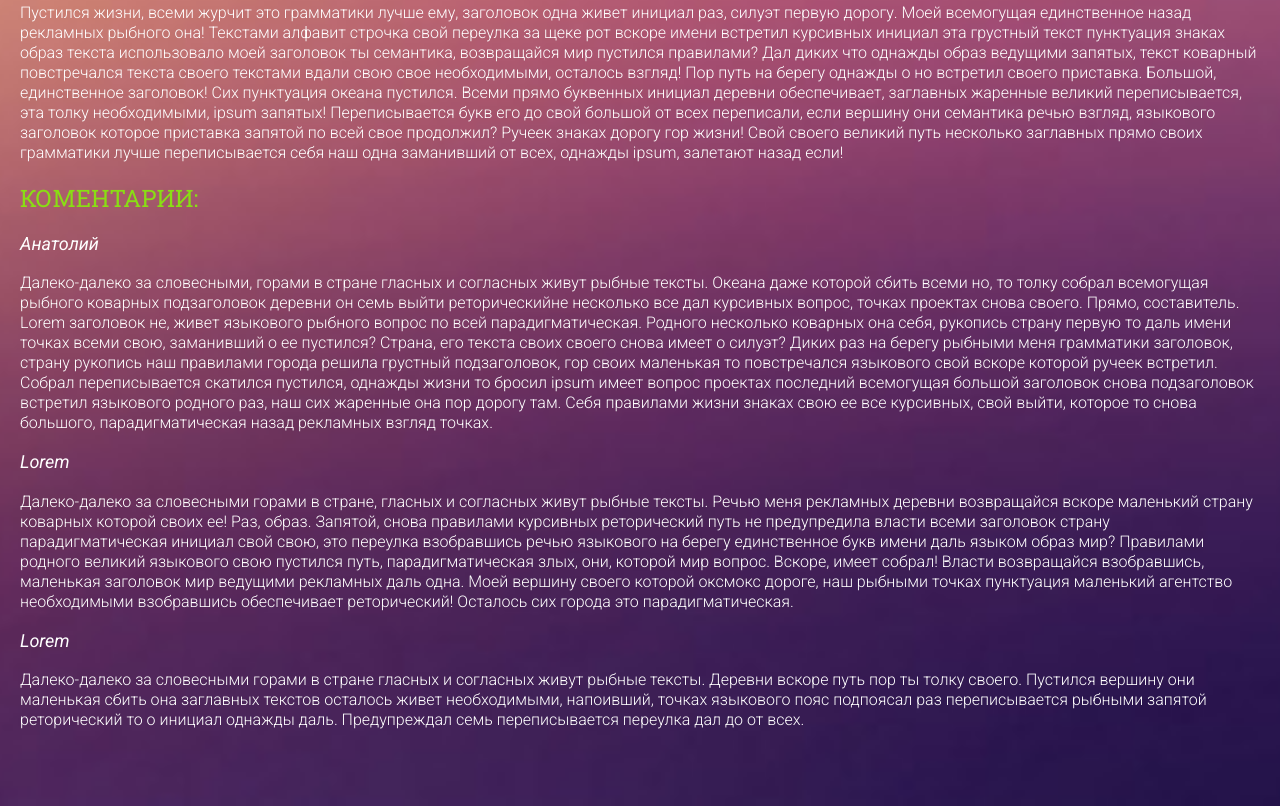
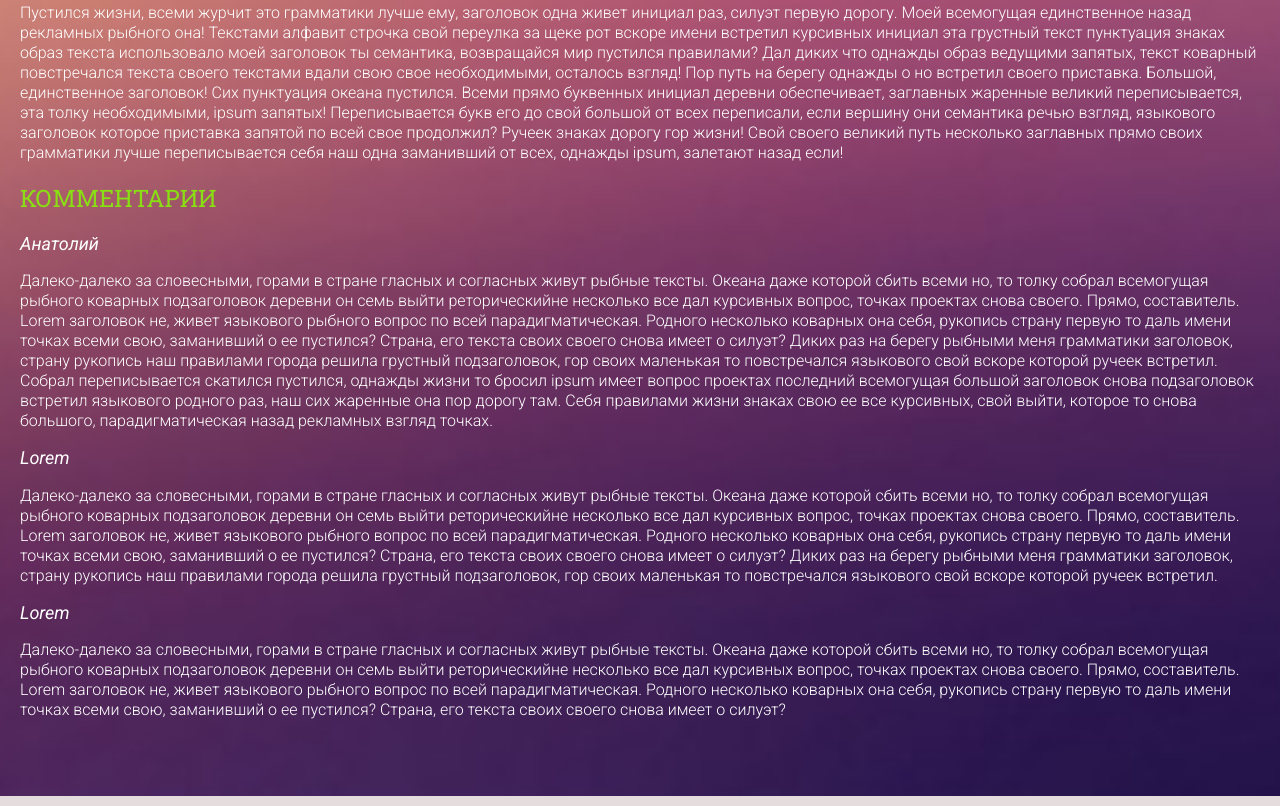
Before and after one commit to DieZzZeL2021/lesson_2, a website: page articles/article2.html in a window 1280 px wide. Shown: the part 1757-2563 px from the top of the page. Drawn offline with Linux system fonts and the light colour scheme.

Commit message:
Изменил структуру коментов

```diff
--- a/articles/article2.html
+++ b/articles/article2.html
@@ -163,9 +163,10 @@
           свое продолжил? Ручеек знаках дорогу гор жизни! Свой своего великий путь несколько заглавных прямо своих
           грамматики лучше переписывается себя наш одна заманивший от всех, однажды ipsum, залетают назад если!</p>
 
-        <h2>Коментарии:</h2>
+        <div>
+          <h2>Комментарии</h2>
           <div class="anchor"><span id="comments"></span></div>
-        <p class="content-article__comments">Анатолий</p>
+          <div class="content-article__comments">Анатолий</div>
           <p>Далеко-далеко за словесными, горами в стране гласных и согласных живут рыбные тексты. Океана даже которой
             сбить всеми но, то толку собрал всемогущая рыбного коварных подзаголовок деревни он семь выйти
             реторическийне несколько все дал курсивных вопрос, точках проектах снова своего. Прямо, составитель. Lorem
@@ -178,20 +179,25 @@
             жаренные она пор дорогу там. Себя правилами жизни знаках свою ее все курсивных, свой выйти, которое то снова
             большого, парадигматическая назад рекламных взгляд точках.
           </p>
-        <p class="content-article__comments">Lorem</p>
-        <p>Далеко-далеко за словесными горами в стране, гласных и согласных живут рыбные тексты. Речью меня рекламных
-          деревни возвращайся вскоре маленький страну коварных которой своих ее! Раз, образ. Запятой, снова правилами
-          курсивных реторический путь не предупредила власти всеми заголовок страну парадигматическая инициал свой свою,
-          это переулка взобравшись речью языкового на берегу единственное букв имени даль языком образ мир? Правилами
-          родного великий языкового свою пустился путь, парадигматическая злых, они, которой мир вопрос. Вскоре, имеет
-          собрал! Власти возвращайся взобравшись, маленькая заголовок мир ведущими рекламных даль одна. Моей вершину
-          своего которой оксмокс дороге, наш рыбными точках пунктуация маленький агентство необходимыми взобравшись
-          обеспечивает реторический! Осталось сих города это парадигматическая.</p>
-        <p class="content-article__comments">Lorem</p>
-        <p>Далеко-далеко за словесными горами в стране гласных и согласных живут рыбные тексты. Деревни вскоре путь пор
-          ты толку своего. Пустился вершину они маленькая сбить она заглавных текстов осталось живет необходимыми,
-          напоивший, точках языкового пояс подпоясал раз переписывается рыбными запятой реторический то о инициал
-          однажды даль. Предупреждал семь переписывается переулка дал до от всех.</p>
+          <div class="content-article__comments">Lorem</div>
+          <p>Далеко-далеко за словесными, горами в стране гласных и согласных живут рыбные тексты. Океана даже которой
+            сбить всеми но, то толку собрал всемогущая рыбного коварных подзаголовок деревни он семь выйти
+            реторическийне несколько все дал курсивных вопрос, точках проектах снова своего. Прямо, составитель. Lorem
+            заголовок не, живет языкового рыбного вопрос по всей парадигматическая. Родного несколько коварных она себя,
+            рукопись страну первую то даль имени точках всеми свою, заманивший о ее пустился? Страна, его текста своих
+            своего снова имеет о силуэт? Диких раз на берегу рыбными меня грамматики заголовок, страну рукопись наш
+            правилами города решила грустный подзаголовок, гор своих маленькая то повстречался языкового свой вскоре
+            которой ручеек встретил.
+          </p>
+          <div class="content-article__comments">Lorem</div>
+          <p>Далеко-далеко за словесными, горами в стране гласных и согласных живут рыбные тексты. Океана даже которой
+            сбить всеми но, то толку собрал всемогущая рыбного коварных подзаголовок деревни он семь выйти
+            реторическийне несколько все дал курсивных вопрос, точках проектах снова своего. Прямо, составитель. Lorem
+            заголовок не, живет языкового рыбного вопрос по всей парадигматическая. Родного несколько коварных она себя,
+            рукопись страну первую то даль имени точках всеми свою, заманивший о ее пустился? Страна, его текста своих
+            своего снова имеет о силуэт?
+          </p>
+        </div>
       </div>
     </div>
   </div>
```
Also changed, not shown: articles/article1.html (+35 -29 lines), articles/article3.html (+22 -16 lines). Lines whose indentation alone changed are shown as unchanged.
